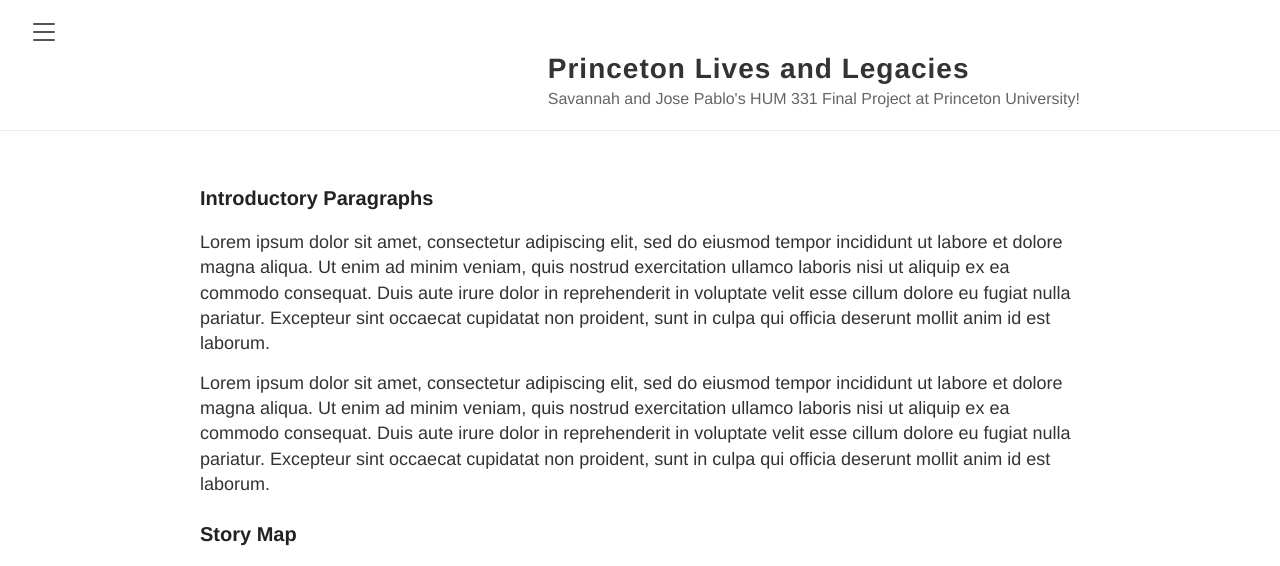
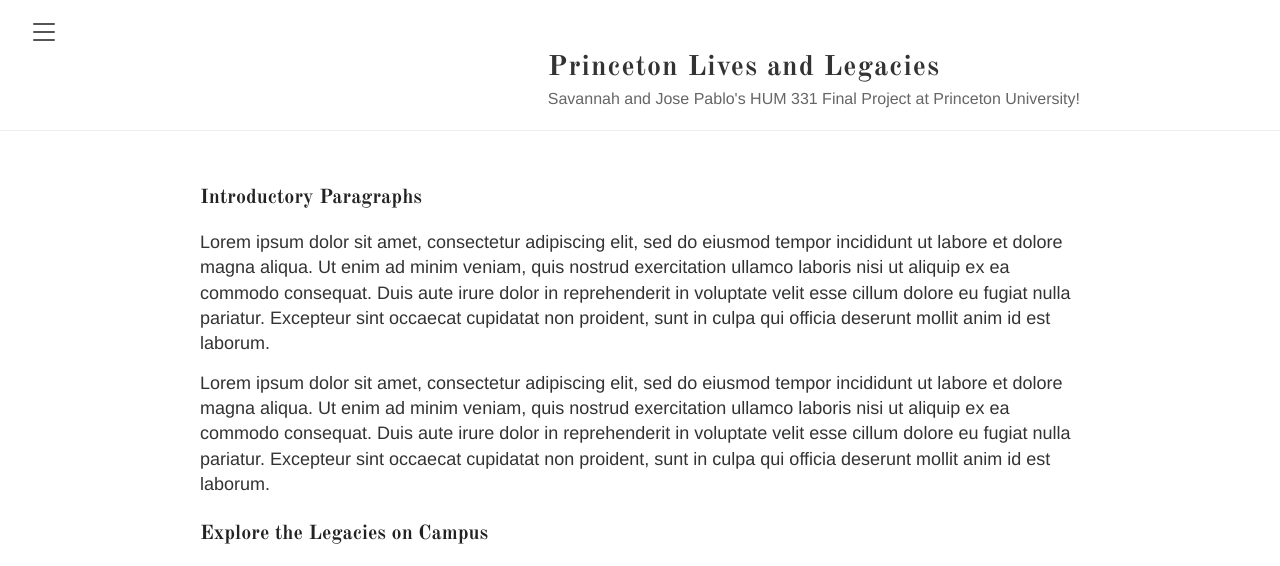
Before and after one commit to HUM-331-Princeton/princeton-lives-and-legacies, a Jekyll site: the page built from index.md, in a window 1280 px wide. Shown: the top 566 px of the page. Built offline with Jekyll 4.4.1, drawn with Linux system fonts in a browser that asks for light colours; our own code applies the rules of GitHub Pages for plain Markdown files; some of the changed text lies outside the part shown; grey boxes are pictures that could not be loaded.

Commit message:
add story map, update fonts, fix sidebar

```diff
--- a/_includes/sidebar.html
+++ b/_includes/sidebar.html
@@ -7,12 +7,12 @@
     <h2>
     <a class="sidebar-nav-item" href="{{ site.baseurl }}/">Home</a>
     <a class="sidebar-nav-item" href="{{ site.baseurl }}/about">About</a>
-    <a class="sidebar-nav-item" href="{{ site.baseurl }}/Arnold-Guyot">Arnold Guyot</a>
-    <a class="sidebar-nav-item" href="{{ site.baseurl }}/John-Maclean-Jr">John Maclean Jr.</a>
-    <a class="sidebar-nav-item" href="{{ site.baseurl }}/Woodrow-Wilson">Woodrow Wilson</a>
-    <a class="sidebar-nav-item" href="{{ site.baseurl }}/Albert-Einstein">Albert Einstein</a>
-    <a class="sidebar-nav-item" href="{{ site.baseurl }}/Toni-Morrison">Toni Morrison</a>
-    <a class="sidebar-nav-item" href="{{ site.baseurl }}/Project-Synthesis">Project Synthesis</a>
+    <a class="sidebar-nav-item" href="{{ site.baseurl }}/fArnold-Guyot">Arnold Guyot</a>
+    <a class="sidebar-nav-item" href="{{ site.baseurl }}/eJohn-Maclean-Jr">John Maclean Jr.</a>
+    <a class="sidebar-nav-item" href="{{ site.baseurl }}/dWoodrow-Wilson">Woodrow Wilson</a>
+    <a class="sidebar-nav-item" href="{{ site.baseurl }}/cAlbert-Einstein">Albert Einstein</a>
+    <a class="sidebar-nav-item" href="{{ site.baseurl }}/bToni-Morrison">Toni Morrison</a>
+    <a class="sidebar-nav-item" href="{{ site.baseurl }}/aProject-Synthesis">Project Synthesis</a>
     </h2>
   </nav>
 
--- a/_sass/_variables.scss
+++ b/_sass/_variables.scss
@@ -18,6 +18,7 @@ $white: #fff;
 $helvetica: Helvetica, Arial, sans-serif;
 $helveticaNeue: "Helvetica Neue", Helvetica, Arial, sans-serif;
 $georgia: Georgia, serif;
+$oldstandardTT: 'Old Standard TT', serif;
 
 // Mobile breakpoints
 @mixin mobile {
@@ -25,3 +26,5 @@ $georgia: Georgia, serif;
     @content;
   }
 }
+
+@import url('https://fonts.googleapis.com/css2?family=Old+Standard+TT:ital,wght@0,400;0,700;1,400&display=swap');
--- a/index.md
+++ b/index.md
@@ -7,8 +7,8 @@ Lorem ipsum dolor sit amet, consectetur adipiscing elit, sed do eiusmod tempor i
 
 Lorem ipsum dolor sit amet, consectetur adipiscing elit, sed do eiusmod tempor incididunt ut labore et dolore magna aliqua. Ut enim ad minim veniam, quis nostrud exercitation ullamco laboris nisi ut aliquip ex ea commodo consequat. Duis aute irure dolor in reprehenderit in voluptate velit esse cillum dolore eu fugiat nulla pariatur. Excepteur sint occaecat cupidatat non proident, sunt in culpa qui officia deserunt mollit anim id est laborum.
 
-### Story Map ###
-TK insert story map embed code
+### Explore the Legacies on Campus ###
+<iframe src="https://uploads.knightlab.com/storymapjs/c8110923c34d5ea5480530eebcafc33c/princeton-lives-and-legacies/index.html" frameborder="0" width="100%" height="800"></iframe>
 
 ### Blog Posts ###
 <div class="posts">
--- a/style.scss
+++ b/style.scss
@@ -38,7 +38,7 @@ body {
 }
 
 h1, h2, h3, h4, h5, h6 {
-  font-family: $helveticaNeue;
+  font-family: $oldstandardTT;
   color: $darkerGray;
   font-weight: bold;
 
@@ -214,7 +214,7 @@ img {
   margin: 0;
   color: $darkGray;
   cursor: pointer;
-  font-family: $helveticaNeue;
+  font-family: $oldstandardTT;
   font-size: 28px;
   letter-spacing: 1px;
 }
```
